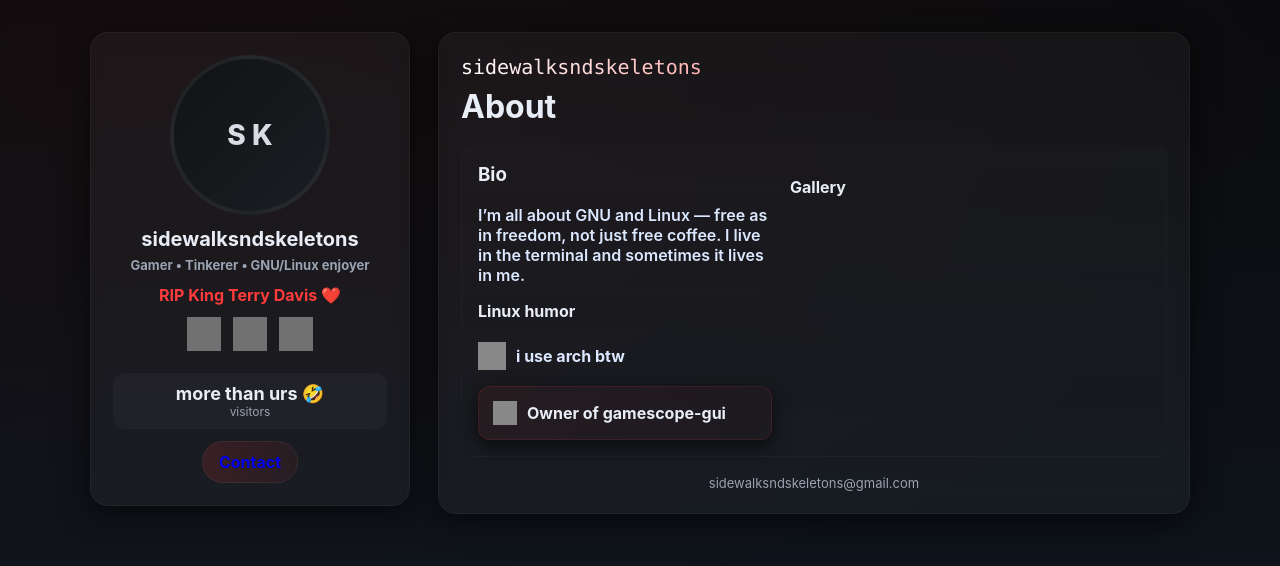
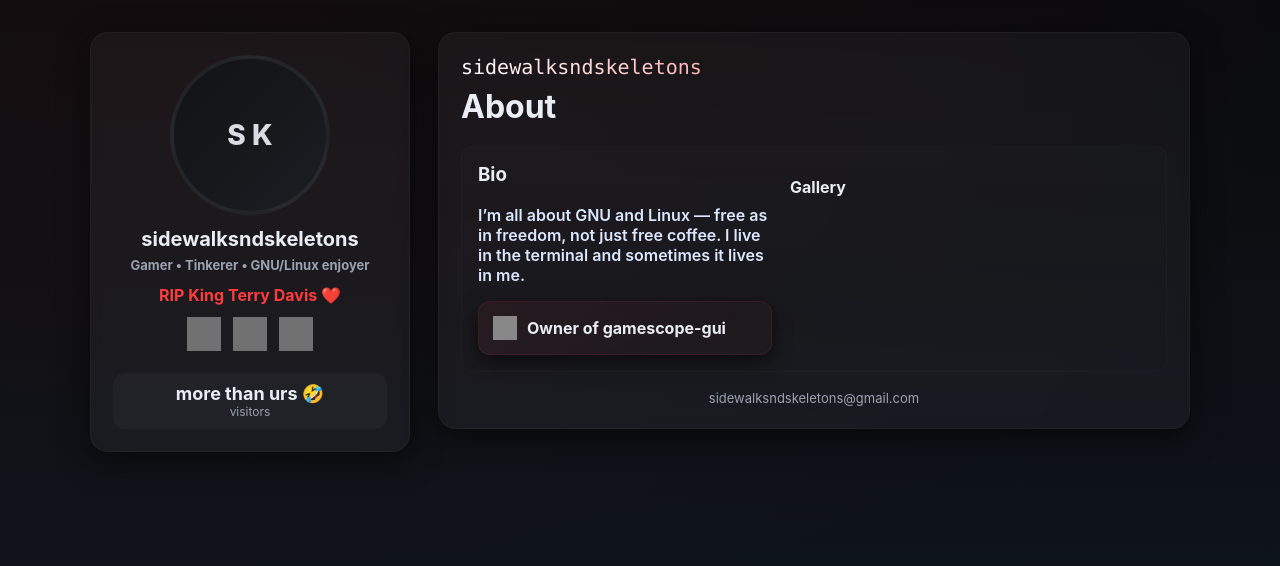
Before and after one commit to sidewalksndskeletons/about-me, a plain HTML site: page index.html in a window 1280 px wide. Drawn offline with Linux system fonts and the light colour scheme; no server answers; grey boxes are pictures that could not be loaded.

Commit message:
Update index.html

```diff
--- a/index.html
+++ b/index.html
@@ -95,9 +95,7 @@
         </div>
       </div>
 
-      <div style="text-align:center;margin-top:12px">
-        <a class="btn" href="mailto:sidewalksndskeletons@gmail.com">Contact</a>
-      </div>
+
     </aside>
 
     <main class="card">
@@ -112,13 +110,6 @@
         <div>
           <h3 style="margin-top:0">Bio</h3>
           <p style="color:#dbe8ff;font-weight:600">I’m all about GNU and Linux — free as in freedom, not just free coffee. I live in the terminal and sometimes it lives in me.</p>
-
-          <h4 style="margin-top:14px">Linux humor</h4>
-          <div style="display:flex;align-items:center;gap:10px;margin-top:8px;color:#dbe8ff">
-            <img src="https://cdn.simpleicons.org/archlinux/ffffff" alt="arch" width="28" height="28" style="filter:invert(100%) brightness(140%)" />
-            <div style="font-weight:700;">i use arch btw</div>
-          </div>
-
           <div class="project-card">
             <a href="https://sidewalksndskeletons.github.io/gamescope-gui/" target="_blank" style="text-decoration:none;color:inherit;display:flex;align-items:center;gap:10px">
               <img src="https://cdn.simpleicons.org/github/ffffff" width="24" height="24" style="filter:invert(100%) brightness(140%)" alt="GH" />
```
